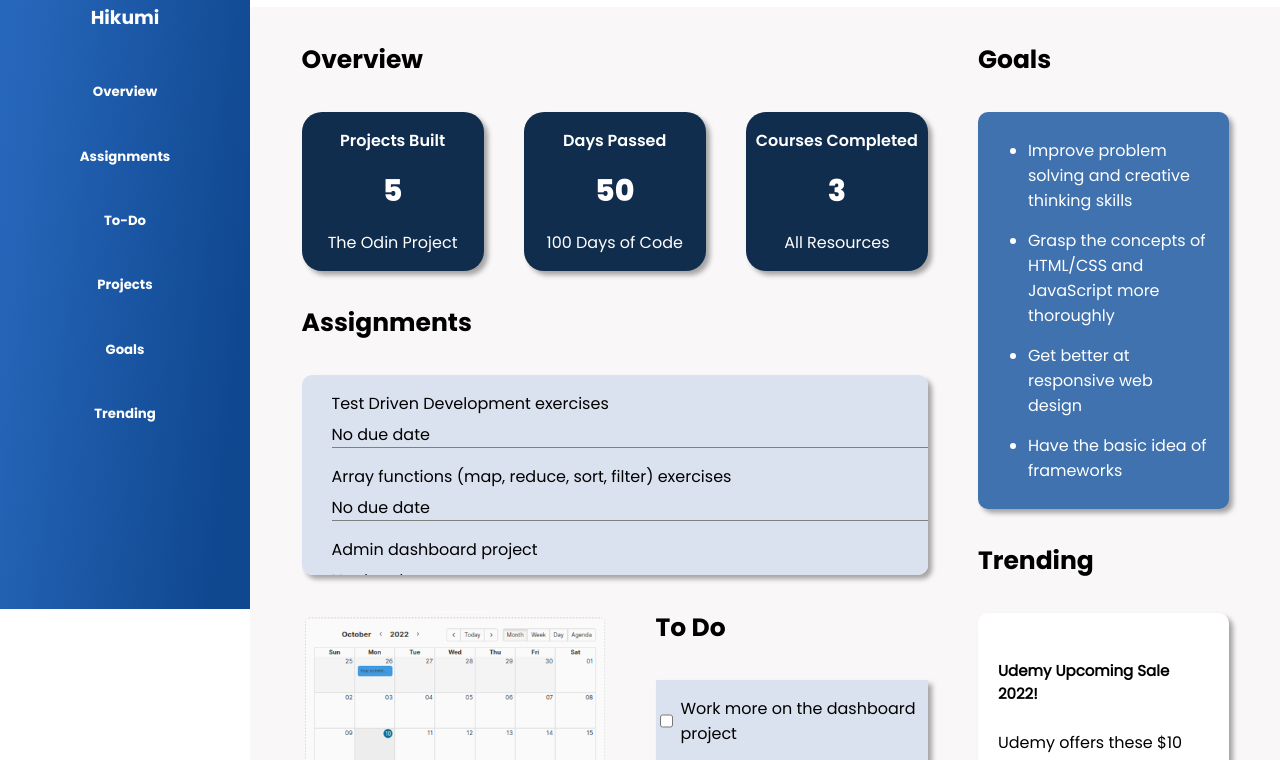
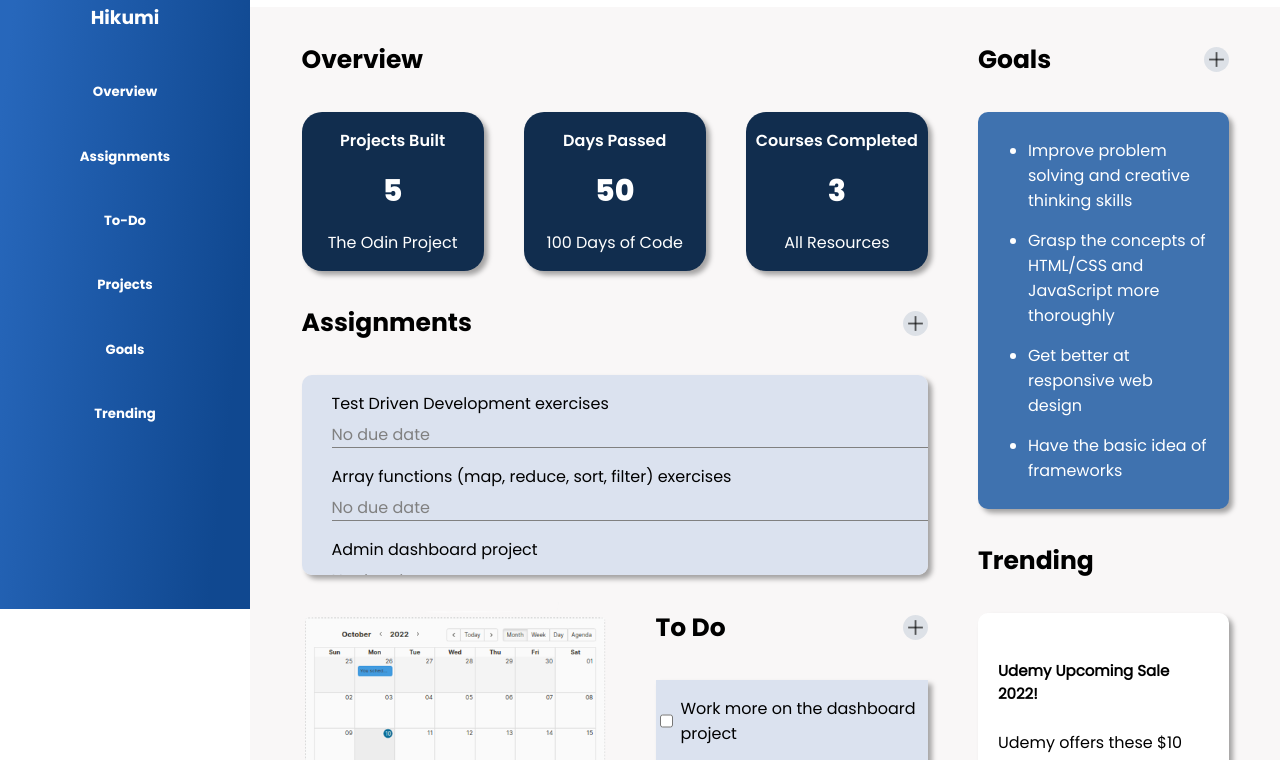
Before and after one commit to indahgithaa/student-dashboard, a plain HTML site: page index.html in a window 1280 px wide. Shown: the part 191-951 px from the top of the page. Drawn offline with Linux system fonts and the light colour scheme.

Commit message:
Add plus sign

```diff
--- a/index.html
+++ b/index.html
@@ -76,7 +76,10 @@
                 </section>
                 <!-- Assignments -->
                 <section class="assignments_container">
+                    <div class="title_container">
                     <h4 id="title">Assignments</h4>
+                    <button id="beside_title"><img style="width: 15px; height: 15px;" src="images/plus.png"></button>
+                    </div>
                     <div id="assignments">
                         <p>Test Driven Development exercises</p>
                         <p id="no_due">No due date</p>
@@ -90,9 +93,12 @@
                 </section>
                 <!-- To Do -->
                 <section class="todo_container">
-                    <img src="images/calendar_light2.png">
+                    <img id="calendar" src="images/calendar_light2.png">
                     <div class="todo">
-                        <h4 id="title">To Do</h4>
+                        <div class="title_container">
+                            <h4 id="title">To Do</h4>
+                            <button id="beside_title"><img style="margin: 0; width: 15px; height: 15px;" src="images/plus.png"></button>
+                        </div>
                         <div class="todo_elements">
                             <div id="check">
                                 <input type="checkbox">
@@ -114,7 +120,10 @@
                     </div>
                 </section>
                 <!-- Projects -->
+                <div class="title_container">
                 <h4 id="title">Projects</h4>
+                <button id="beside_title"><img style="width: 15px; height: 15px;" src="images/plus.png"></button>
+                </div>
                 <section class="projects">
                     <div class="project_sub">
                         <video controls loop src="videos/calculator.mp4" autoplay></video>
@@ -169,7 +178,10 @@
             <div class="sidecontent">
                 <!-- Goals -->
                 <section class="goals">
+                <div class="title_container">
                 <h4 id="title">Goals</h4>
+                <button id="beside_title"><img style="width: 15px; height: 15px;" src="images/plus.png"></button>
+                </div>
                 <div class="goal_sub">
                     <ul>
                         <li>Improve problem solving and creative thinking skills</li>
--- a/style.css
+++ b/style.css
@@ -33,6 +33,8 @@
     --shadow-box: 4px 4px 5px rgba(0, 0, 0, 0.342);
 }
 
+/* All Elements */
+
 body {
     margin: 0;
     padding: 0;
@@ -61,6 +63,8 @@ body {
     background-color: #F9F7F7;
     font-family: poppinsR;
 }
+
+/* Sidebar */
 
 .side_dashboard_container {
     position: sticky;
@@ -263,6 +267,7 @@ body {
 }
 
 /* Assignments */
+
 #assignments {
     height: 200px;
     background-color: #DBE2EF;
@@ -278,6 +283,7 @@ body {
 #no_due {
     margin-top: -10px;
     border-bottom: 1px solid gray;
+    color: gray;
 }
 
 /* To-Do */
@@ -371,4 +377,25 @@ video {
 
 .sub_announce a {
     text-decoration: none;
+    color: #112D4E;
 }
+
+/* Plus Button */
+
+.title_container {
+    display: flex;
+    flex-direction: row;
+    justify-content: space-between;
+    align-items: center;
+}
+
+#beside_title {
+    width: 25px;
+    height: 25px;
+    display: flex;
+    align-items: center;
+    justify-content: center;
+    border: none;
+    background: #dde1e7;
+    border-radius: 50px;
+}
```
